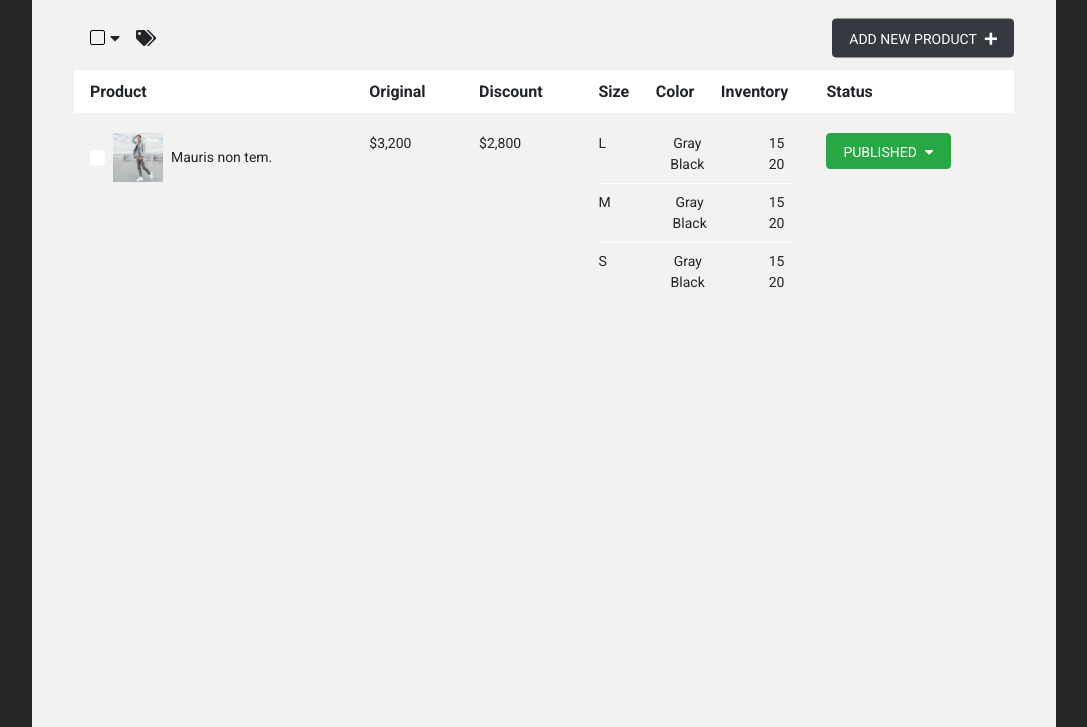
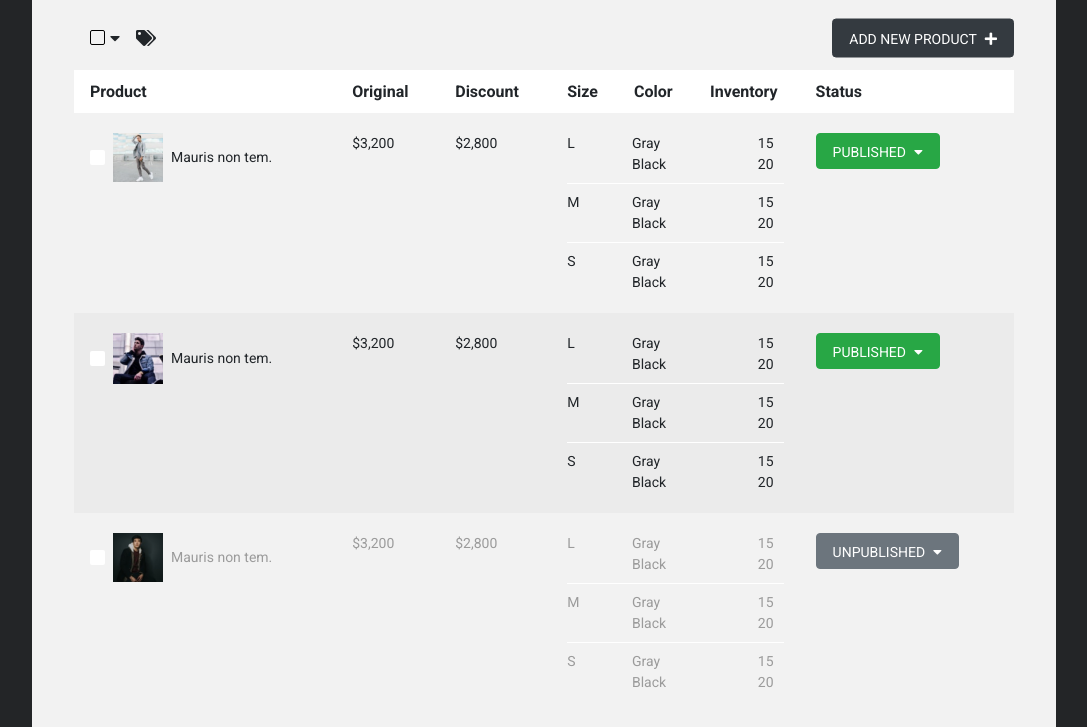
Before and after one commit to cxc421/f2e-2018-admin-order, a React app: page /#/product in a window 1280 px wide. Shown: the part 73-800 px from the top of the page, without its empty margins (96-1183 px from the left). Built offline with nearby package versions, Linux system fonts and the light colour scheme.

Commit message:
Product page done (No pop-up modal)

```diff
--- a/src/demo_data.js
+++ b/src/demo_data.js
@@ -1,3 +1,5 @@
+import uuid from 'uuid/v4';
+
 // ORDER EDIT SECTION
 let orderEditSection = [
   {
@@ -90,15 +92,81 @@ for (let i = 0; i < ORDER_DATA_NUM; i++) {
   orderData.push(obj);
 }
 
+// PRODUCT DATA
+const productDataProto = {
+    id: 0,
+    product: {
+      checked: false,
+      imgUrl: '',
+      name: 'Mauris non tem.'
+    },
+    original: 3200,
+    discount: 2800,
+    status: 'published',
+    spec: [
+      {
+        size: 'L',
+        color: 'Gray',
+        inventory: 15
+      },
+      {
+        size: 'L',
+        color: 'Black',
+        inventory: 20
+      },
+      {
+        size: 'M',
+        color: 'Gray',
+        inventory: 15
+      },
+      {
+        size: 'M',
+        color: 'Black',
+        inventory: 20
+      },
+      {
+        size: 'S',
+        color: 'Gray',
+        inventory: 15
+      },
+      {
+        size: 'S',
+        color: 'Black',
+        inventory: 20
+      }
+    ]
+  };
+
+const PRODUCT_DATA_NUM = 3;
+let productData = [];
+const imgs = {
+  IMG_1 : require('images/index01.png'),
+  IMG_2 : require('images/index02.png'),
+  IMG_3 : require('images/index03.png')
+};
+for (let i = 0; i < PRODUCT_DATA_NUM; i++) {
+  productData.push({
+    ...productDataProto,
+    id: uuid(),
+    product: {
+      ...productDataProto.product,
+      imgUrl: imgs['IMG_' + ((i%3) + 1)]
+    },
+    status: (i < 2) ? 'published' : 'unpublished'
+  });
+}
+
 // SAVE function
-function save(type, newDate) {
+function save(type, newData) {
   switch (type) {
     case 'orderData':
-      orderData = newDate;
+      orderData = newData;
       break;
     case 'orderEditSection':
-      orderEditSection = newDate;
+      orderEditSection = newData;
       break;
+    case 'productData':
+      productData = newData;
     default:
       console.error('Unknow type:' + type);
   }
@@ -107,5 +175,6 @@ function save(type, newDate) {
 export {
   orderData,
   orderEditSection,
+  productData,
   save
 };
--- a/src/pages/ProductPage.js
+++ b/src/pages/ProductPage.js
@@ -11,72 +11,95 @@ import Page from 'components/Page';
 import CheckBox from 'components/CheckBox';
 import DropDown from 'components/DropDown';
 import { transValueToMoney } from 'util/transValueToMoney';
-// import { orderData, orderEditSection, save as saveDemoData } from '../demo_data';
+import { productData, save as saveDemoData } from '../demo_data';
 
 export default class OrderPage extends React.Component {
   state = {
-    dataList: [
-      {
-        product: {
-          checked: false,
-          imgUrl: require('images/index01.png'),
-          name: 'Mauris non tem.'
-        },
-        original: 3200,
-        discount: 2800,
-        status: 'published',
-        spec: [
-          {
-            size: 'L',
-            color: 'Gray',
-            inventory: 15
-          },
-          {
-            size: 'L',
-            color: 'Black',
-            inventory: 20
-          },
-          {
-            size: 'M',
-            color: 'Gray',
-            inventory: 15
-          },
-          {
-            size: 'M',
-            color: 'Black',
-            inventory: 20
-          },
-          {
-            size: 'S',
-            color: 'Gray',
-            inventory: 15
-          },
-          {
-            size: 'S',
-            color: 'Black',
-            inventory: 20
-          }
-        ]
-      }
-    ]
+    dataList: productData
   };
 
   componentWillUnmount() {
-    // saveDemoData('orderEditSection', this.state.editSection);
-    // saveDemoData('orderData', this.state.dataList);
+    saveDemoData('productData', this.state.dataList);
   }
 
-  toogleCustomerCheck = (id, checked) => {
-
+  toggleProductCheck = (id, checked) => {
+    if (id == null) {
+      this.setState(prevState => ({
+        dataList: prevState.dataList.map(data => ({
+          ...data,
+          product: {
+            ...data.product,
+            checked
+          }
+        }))
+      }));
+    } else {
+      this.setState(prevState => ({
+        dataList: prevState.dataList.map(data => {
+          if (data.id !== id) {
+            return data;
+          }
+          return {
+            ...data,
+            product: {
+              ...data.product,
+              checked
+            }
+          }
+        })
+      }));
+    }
   };
 
   checkByStatus = (status) => {
+
+    this.setState(prevState => ({
+      dataList: prevState.dataList.map(data => {
+        if (data.status === status) {
+          return {
+            ...data,
+            product: {
+              ...data.product,
+              checked: true
+            }
+          };
+        } else {
+          return {
+            ...data,
+            product: {
+              ...data.product,
+              checked: false
+            }
+          };
+        }
+      })
+    }));
   }
 
   updateStatusById = (id, status) => {
+    this.setState(prevState => ({
+      dataList: prevState.dataList.map(o => {
+        if (o.id === id) {
+          return {...o, status};
+        } else {
+          return o;
+        }
+      })
+    }));
   };
 
   updateStatusToChecked = (status) => {
+    this.setState(prevState => ({
+      dataList: prevState.dataList.map(data => {
+        if (data.product.checked) {
+          return {
+            ...data,
+            status
+          }
+        }
+        return data;
+      })
+    }));
   };
 
   renderTdContent(data, tag) {
@@ -88,7 +111,7 @@ export default class OrderPage extends React.Component {
       case 'product':
         return (
           <div className="product-row">
-            <CheckBox type="white" checked={obj.checked} />
+            <CheckBox type="white" checked={obj.checked} onClick={() => this.toggleProductCheck(data.id, !obj.checked)}/>
             <img src={obj.imgUrl} alt=""/>
             <span>{obj.name}</span>
           </div>
@@ -118,9 +141,9 @@ export default class OrderPage extends React.Component {
         });
 
         const totalArr = [arrL, arrM, arrS];
-        return totalArr.map(arr => {
+        return totalArr.map((arr, idArr) => {
           return arr.length > 0 && (
-            <div className="table-box-wrapper">
+            <div className="table-box-wrapper" key={idArr}>
             {
               arr.map((o, idx) => {
                 return (
@@ -138,16 +161,24 @@ export default class OrderPage extends React.Component {
       }
 
       case 'status':
-        let color = (obj === 'published' ? 'success' : 'secondary')
+        let color = (obj === 'published' ? 'success' : 'secondary');
         return (
+          <DropDown>
+            <div dp-type="toggler">
               <Button color={color}>
                 <span>{obj}</span>
                 <i className="fas fa-caret-down"></i>
               </Button>
-        )
+            </div>
+            <div dp-type="menu" className="hover-menu btn-menu">
+              <div onClick={() => this.updateStatusById(data.id, 'published')}>PUBLISHED</div>
+              <div onClick={() => this.updateStatusById(data.id, 'unpublished')}>UNPUBLISHED</div>
+            </div>
+          </DropDown>
+        );
 
       default:
-        return 1;
+        return obj;
     }
   }
 
@@ -155,8 +186,7 @@ export default class OrderPage extends React.Component {
 
     const { dataList } = this.state;
     const tagArray = ['product', 'original', 'discount', 'spec', 'status'];
-    // const allChecked = !dataList.some(data => !data.customer.checked);
-    const allChecked = false;
+    const allChecked = !dataList.some(data => !data.product.checked);
 
     return (
       <Page>
@@ -164,17 +194,17 @@ export default class OrderPage extends React.Component {
 
           <div className="top-menu-row">
 
-            <CheckBox checked={allChecked} onClick={() => this.toogleCustomerCheck(null, !allChecked)} />
+            <CheckBox checked={allChecked} onClick={() => this.toggleProductCheck(null, !allChecked)} />
 
             <DropDown className="down-icon" keepMenuOpen={false}>
               <div dp-type="toggler" className="down-icon-toggler">
                 <i className="fas fa-caret-down"></i>
               </div>
               <div dp-type="menu" className="hover-menu">
-                <div onClick={() => this.toogleCustomerCheck(null, true)}>Select All</div>
-                <div onClick={() => this.toogleCustomerCheck(null, false)}>Unselect All</div>
-                <div onClick={() => this.checkByStatus('Published')}>Published</div>
-                <div onClick={() => this.checkByStatus('Unpublished')}>Unpublished</div>
+                <div onClick={() => this.toggleProductCheck(null, true)}>Select All</div>
+                <div onClick={() => this.toggleProductCheck(null, false)}>Unselect All</div>
+                <div onClick={() => this.checkByStatus('published')}>Published</div>
+                <div onClick={() => this.checkByStatus('unpublished')}>Unpublished</div>
               </div>
             </DropDown>
 
@@ -184,8 +214,8 @@ export default class OrderPage extends React.Component {
               </div>
               <div dp-type="menu" className="hover-menu">
                 <div className="disabled">Change Status to...</div>
-                <div onClick={() => this.updateStatusToChecked('Published')}>Published</div>
-                <div onClick={() => this.updateStatusToChecked('Unpublished')}>Unpublished</div>
+                <div onClick={() => this.updateStatusToChecked('published')}>Published</div>
+                <div onClick={() => this.updateStatusToChecked('unpublished')}>Unpublished</div>
               </div>
             </DropDown>
 
@@ -215,8 +245,11 @@ export default class OrderPage extends React.Component {
             </thead>
             <tbody>
             {
-              dataList.map((data, idx) =>
-                <tr key={`tr-${idx}`}>
+              dataList.map((data, idx) => {
+                const className = data.status === 'published' ? '' : 'grey';
+
+                return (
+                  <tr key={`tr-${idx}`} className={className} >
                     {
                       tagArray.map((tag, idy) =>
                         <td key={`td-${idx}-${idy}`}>
@@ -225,13 +258,14 @@ export default class OrderPage extends React.Component {
                       )
                     }
                   </tr>
-              )
+                );
+              })
             }
             </tbody>
           </Table>
-
-          <div style={{height: 800, width: 0}}></div>
-
+          {
+            // <div style={{ height: 800, width: 0 }}></div>
+          }
         </div>
       </Page>
     )
--- a/src/styles/Page.scss
+++ b/src/styles/Page.scss
@@ -9,4 +9,5 @@
   padding: 30px 42px 40px;
   max-width: $app-width;
   margin: 0 auto;
+  overflow: auto;
 }
--- a/src/styles/ProductPage.scss
+++ b/src/styles/ProductPage.scss
@@ -158,13 +158,21 @@
       justify-content: space-between;
       padding-right: 10px;
 
-      div {
-        &::nth-child(1) {
-          color: blue !important;
+      > * {
+        &:nth-child(1) {
+          text-align: left;
+          min-width: 37px;
         }
-
+        &:nth-child(2) {
+          min-width: 47px;
+          text-align: left;
+          padding-left: 5px;
+        }
+        &:nth-child(3) {
+          text-align: right;
+          min-width: 77px;
+        }
       }
-
 
     }
 
@@ -185,12 +193,6 @@
     .table-box-hide {
       opacity: 0;
     }
-
-    // .table-box-color {
-    //   // background: pink;
-    //   min-width: 36px;
-    //   text-align: left;
-    // }
 
     .product-row {
       display: flex;
@@ -228,6 +230,9 @@
       left: 0;
       transform: none;
       color:black;
+      & > div {
+        @include placeholder;
+      }
     }
   }
 
```
Lines whose indentation alone changed are shown as unchanged.
